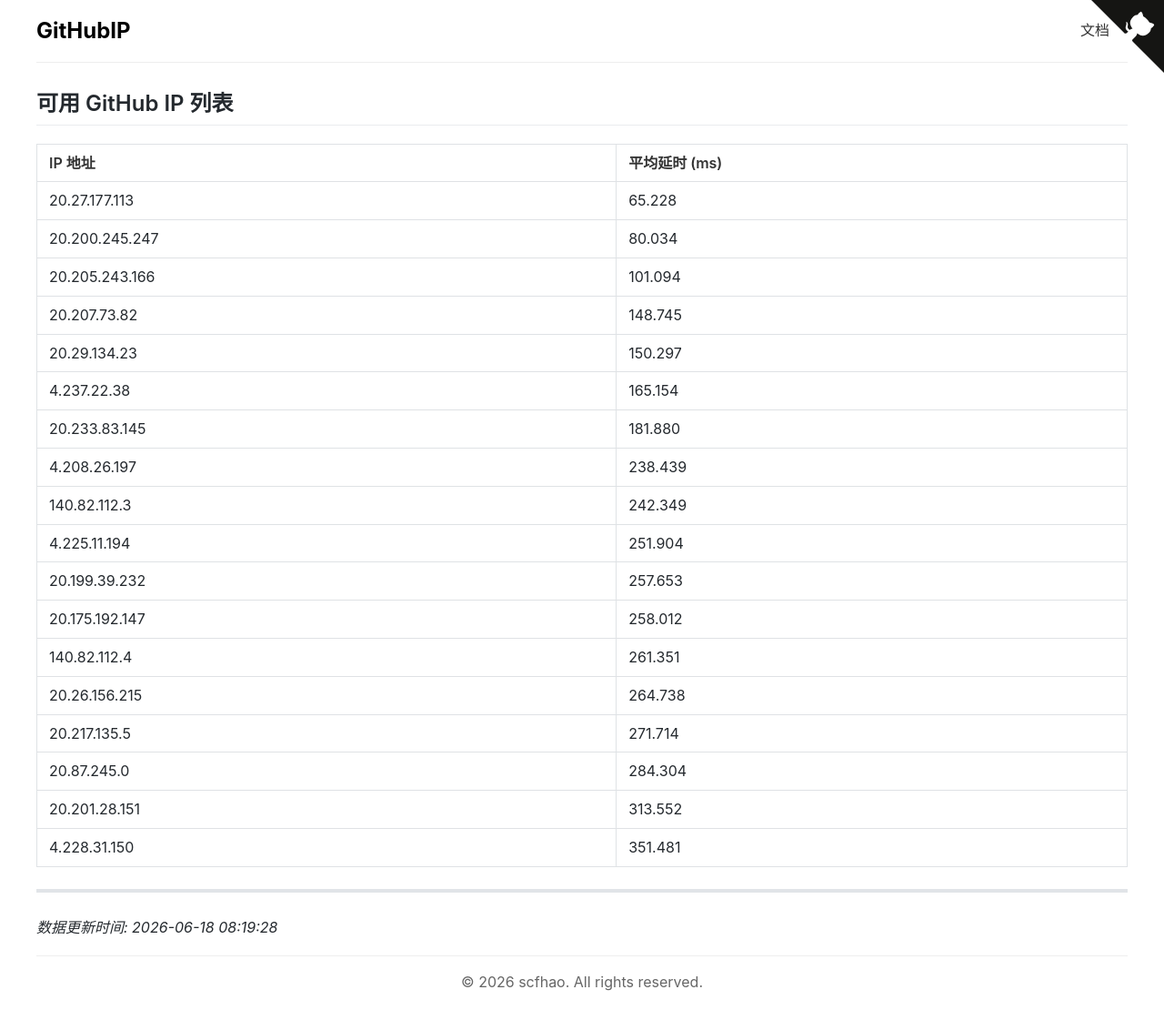
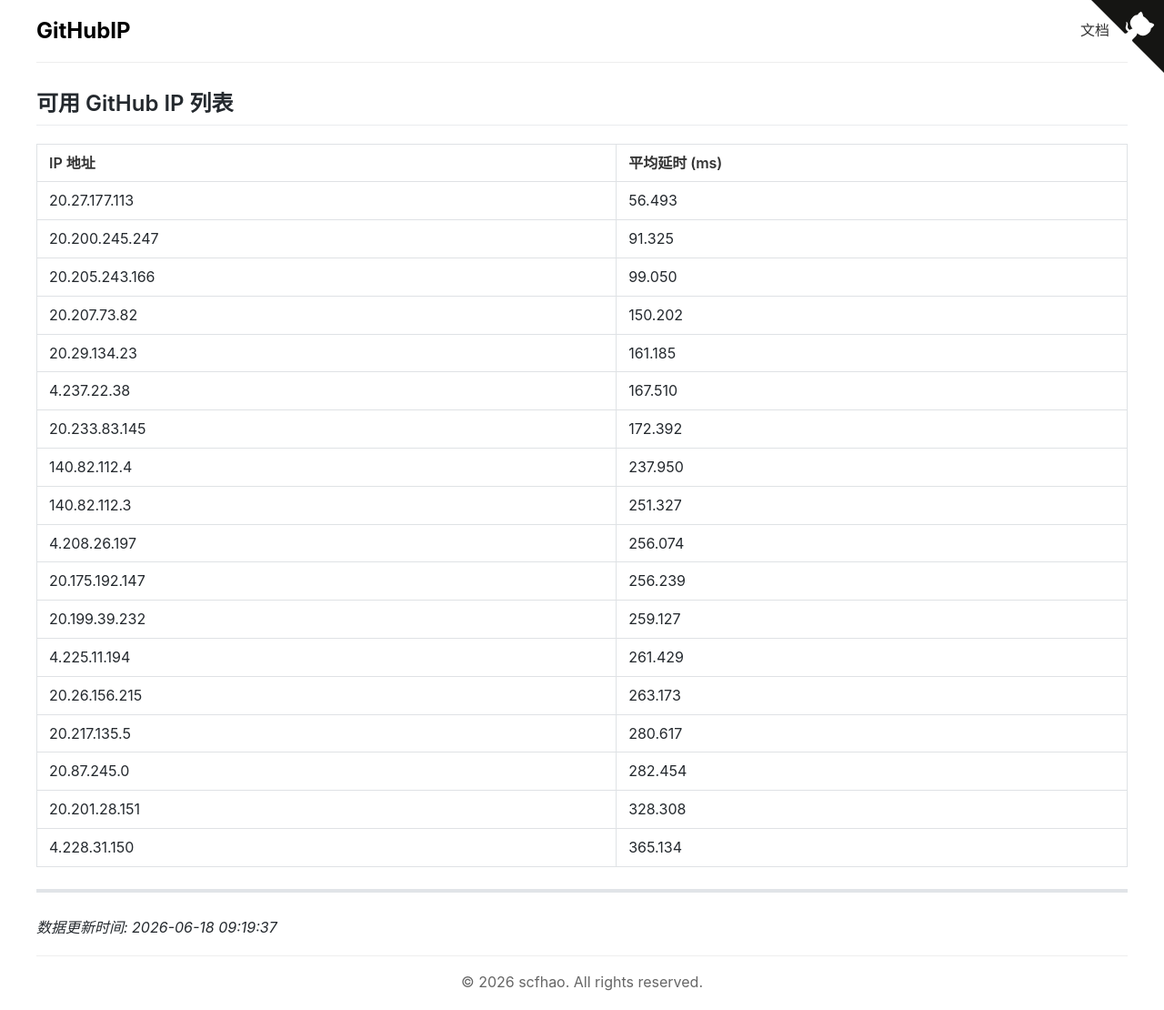
Before and after one commit to scfhao/GitHubIP, a Jekyll site: the page built from index.md, in a window 1280 px wide. Shown: the whole page at 91% size. Built offline with Jekyll 4.4.1, drawn with Linux system fonts in a browser that asks for light colours.

Commit message:
自动脚本执行 - 2026-06-18 09:19:37

```diff
--- a/index.md
+++ b/index.md
@@ -1,32 +1,32 @@
 ---
 layout: home
 title: GitHub IP 列表
-date: 2026-06-18 08:19:28
+date: 2026-06-18 09:19:37
 ---
 
 ## 可用 GitHub IP 列表
 
 | IP 地址 | 平均延时 (ms) |
 |---------|--------------|
-| 20.27.177.113 | 65.228 |
-| 20.200.245.247 | 80.034 |
-| 20.205.243.166 | 101.094 |
-| 20.207.73.82 | 148.745 |
-| 20.29.134.23 | 150.297 |
-| 4.237.22.38 | 165.154 |
-| 20.233.83.145 | 181.880 |
-| 4.208.26.197 | 238.439 |
-| 140.82.112.3 | 242.349 |
-| 4.225.11.194 | 251.904 |
-| 20.199.39.232 | 257.653 |
-| 20.175.192.147 | 258.012 |
-| 140.82.112.4 | 261.351 |
-| 20.26.156.215 | 264.738 |
-| 20.217.135.5 | 271.714 |
-| 20.87.245.0 | 284.304 |
-| 20.201.28.151 | 313.552 |
-| 4.228.31.150 | 351.481 |
+| 20.27.177.113 | 56.493 |
+| 20.200.245.247 | 91.325 |
+| 20.205.243.166 | 99.050 |
+| 20.207.73.82 | 150.202 |
+| 20.29.134.23 | 161.185 |
+| 4.237.22.38 | 167.510 |
+| 20.233.83.145 | 172.392 |
+| 140.82.112.4 | 237.950 |
+| 140.82.112.3 | 251.327 |
+| 4.208.26.197 | 256.074 |
+| 20.175.192.147 | 256.239 |
+| 20.199.39.232 | 259.127 |
+| 4.225.11.194 | 261.429 |
+| 20.26.156.215 | 263.173 |
+| 20.217.135.5 | 280.617 |
+| 20.87.245.0 | 282.454 |
+| 20.201.28.151 | 328.308 |
+| 4.228.31.150 | 365.134 |
 
 ---
 
-*数据更新时间: 2026-06-18 08:19:28*
+*数据更新时间: 2026-06-18 09:19:37*
```
